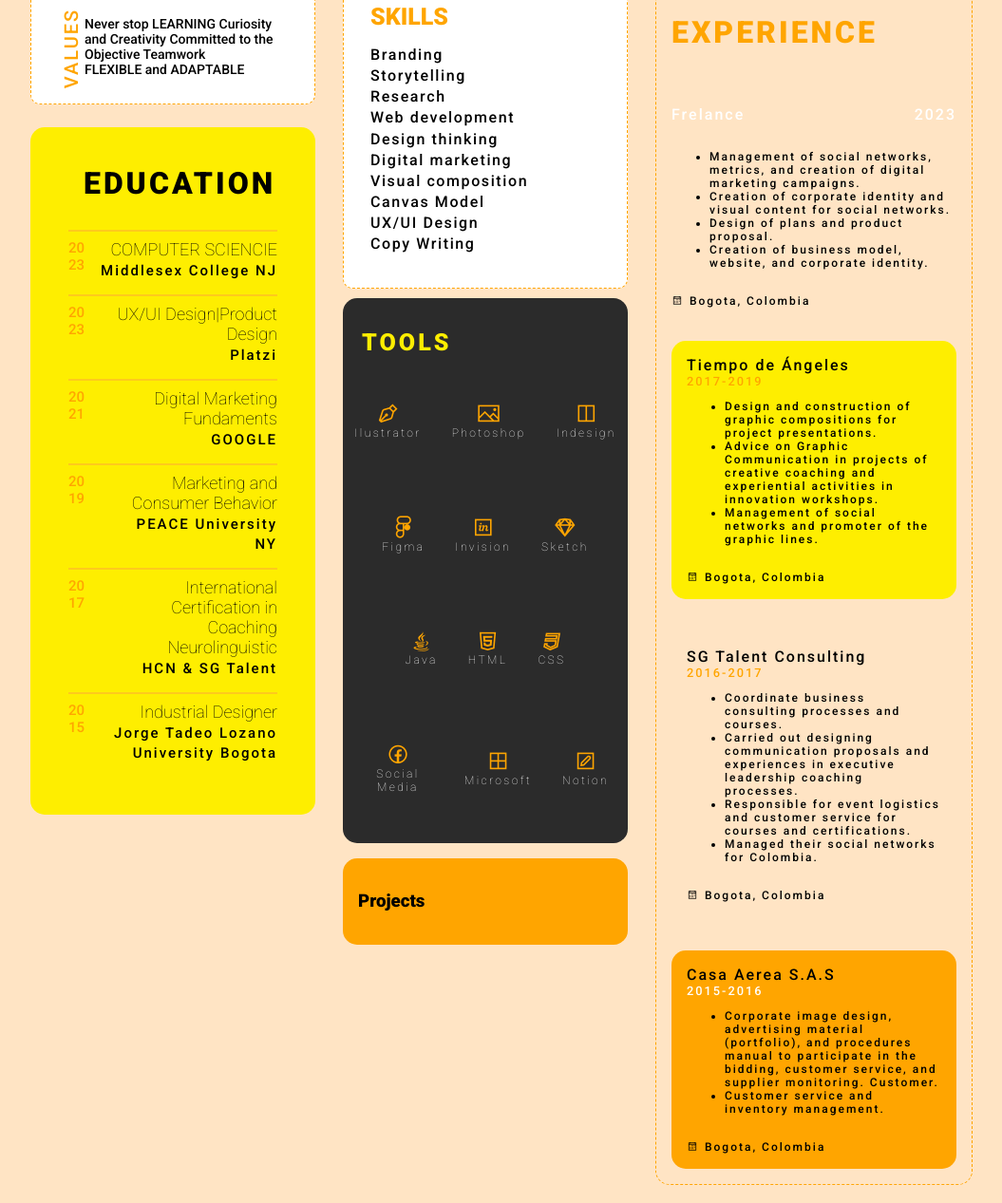
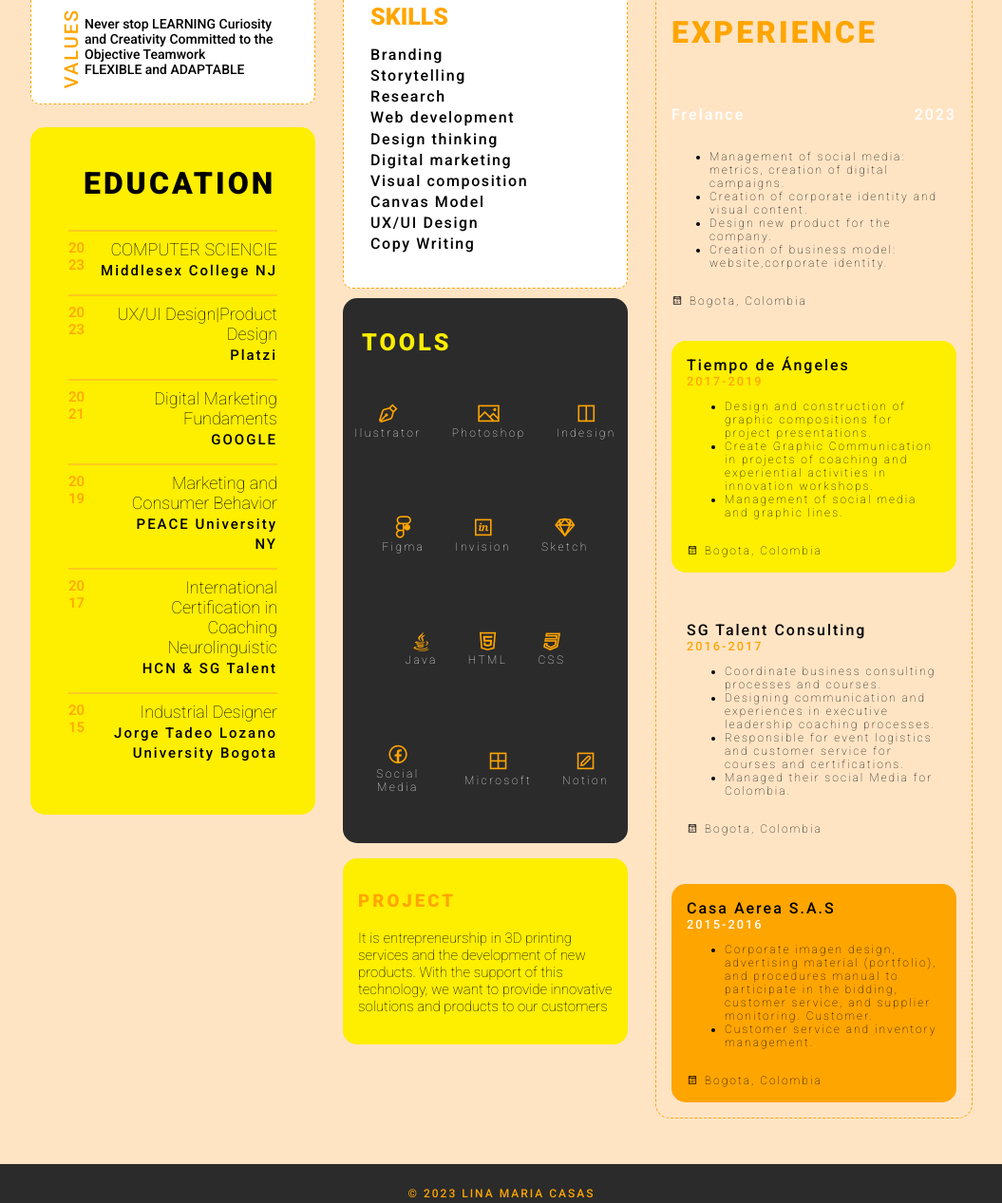
Before and after one commit to LinaCasas/LinaCasas, a plain HTML site: page index.html in a window 1280 px wide. Shown: the part 509-1776 px from the top of the page at 95% size, without its empty margins (112-1167 px from the left). Drawn offline with nearby package versions, Linux system fonts and the light colour scheme.

Commit message:
add new information

```diff
--- a/index.html
+++ b/index.html
@@ -254,7 +254,11 @@
       </div>
       <div class="Personal-project">
         <div class="personal-project-title">
-          <h3>Projects</h3>
+          <h3>Project</h3>
+        </div>
+        <div class="description-project">It is entrepreneurship in 3D printing services and the development of new products.
+          With the support of this technology, we want to provide innovative solutions and products to our customers</p>
+        </div>
         </div>
       </div>
     </div>
@@ -269,10 +273,10 @@
         </div>
         <div class="experience-description">
           <ul>
-            <li>Management of social networks, metrics, and creation of digital marketing campaigns.</li>
-            <li>Creation of corporate identity and visual content for social networks.</li>
-            <li>Design of plans and product proposal.</li>
-            <li>Creation of business model, website, and corporate identity.</li>
+            <li>Management of social media: metrics, creation of digital campaigns.</li>
+            <li>Creation of corporate identity and visual content.</li>
+            <li>Design new product for the company.</li>
+            <li>Creation of business model: website,corporate identity.</li>
           </ul>
           <br>
           <i class="lar la-calendar"></i><span> Bogota, Colombia </span>
@@ -285,9 +289,9 @@
             <div class="experience-description">
               <ul>
                 <li>Design and construction of graphic compositions for project presentations.</li>
-                <li>Advice on Graphic Communication in projects of creative coaching and experiential activities in
+                <li>Create Graphic Communication in projects of coaching and experiential activities in
                   innovation workshops.</li>
-                <li>Management of social networks and promoter of the graphic lines.</li>
+                <li>Management of social media and graphic lines.</li>
               </ul>
               <br>
               <i class="lar la-calendar"></i><span> Bogota, Colombia </span>
@@ -302,10 +306,10 @@
             <div class="experience-description">
               <ul>
                 <li>Coordinate business consulting processes and courses.</li>
-                <li>Carried out designing communication proposals and experiences in executive leadership coaching
+                <li>Designing communication and experiences in executive leadership coaching
                   processes.</li>
                 <li>Responsible for event logistics and customer service for courses and certifications.</li>
-                <li>Managed their social networks for Colombia.</li>
+                <li>Managed their social Media for Colombia.</li>
               </ul>
               <br>
               <i class="lar la-calendar"></i><span> Bogota, Colombia </span>
@@ -319,7 +323,7 @@
             <div class="experience-date-4">2015-2016</div>
             <div class="experience-description">
               <ul>
-                <li>Corporate image design, advertising material (portfolio), and procedures manual to participate in
+                <li>Corporate imagen design, advertising material (portfolio), and procedures manual to participate in
                   the bidding, customer service, and supplier monitoring.
                   Customer.</li>
                 <li>Customer service and inventory management.</li>
--- a/style.css
+++ b/style.css
@@ -340,7 +340,7 @@ body, html {
 
 .experience-description{
   font-size: 1.2rem;
-  font-weight: 400;
+  font-weight: 300;
 }
 
 .experience-company__label-date{
@@ -566,8 +566,20 @@ body, html {
   font-size: 1.6rem;
   margin-top: 1em;
   padding: 1em;
-  background-color: var(--color-primary);
+  background-color: var(--color-secondary);
   border-radius: 15px;
+}
+.description-project{
+  font-size: 1.5rem;
+  font-weight: 100;
+}
+.personal-project-title{
+  font-size: 1em;
+  letter-spacing: 3px;
+  text-transform: uppercase;
+  margin: .5em 0 0;
+  color: var(--text-color);
+
 }
 .footer{
   margin-top: 4em;
```
